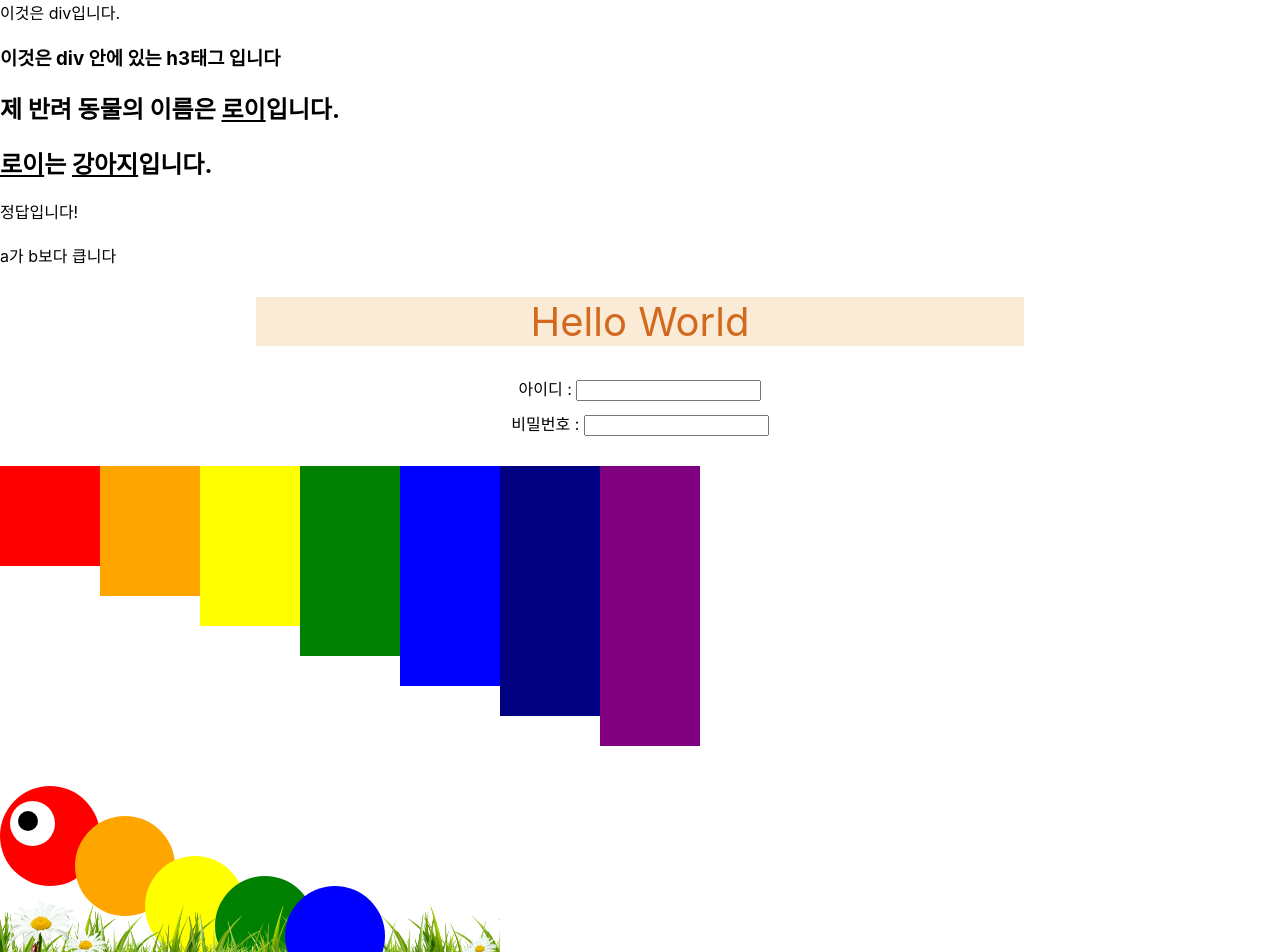
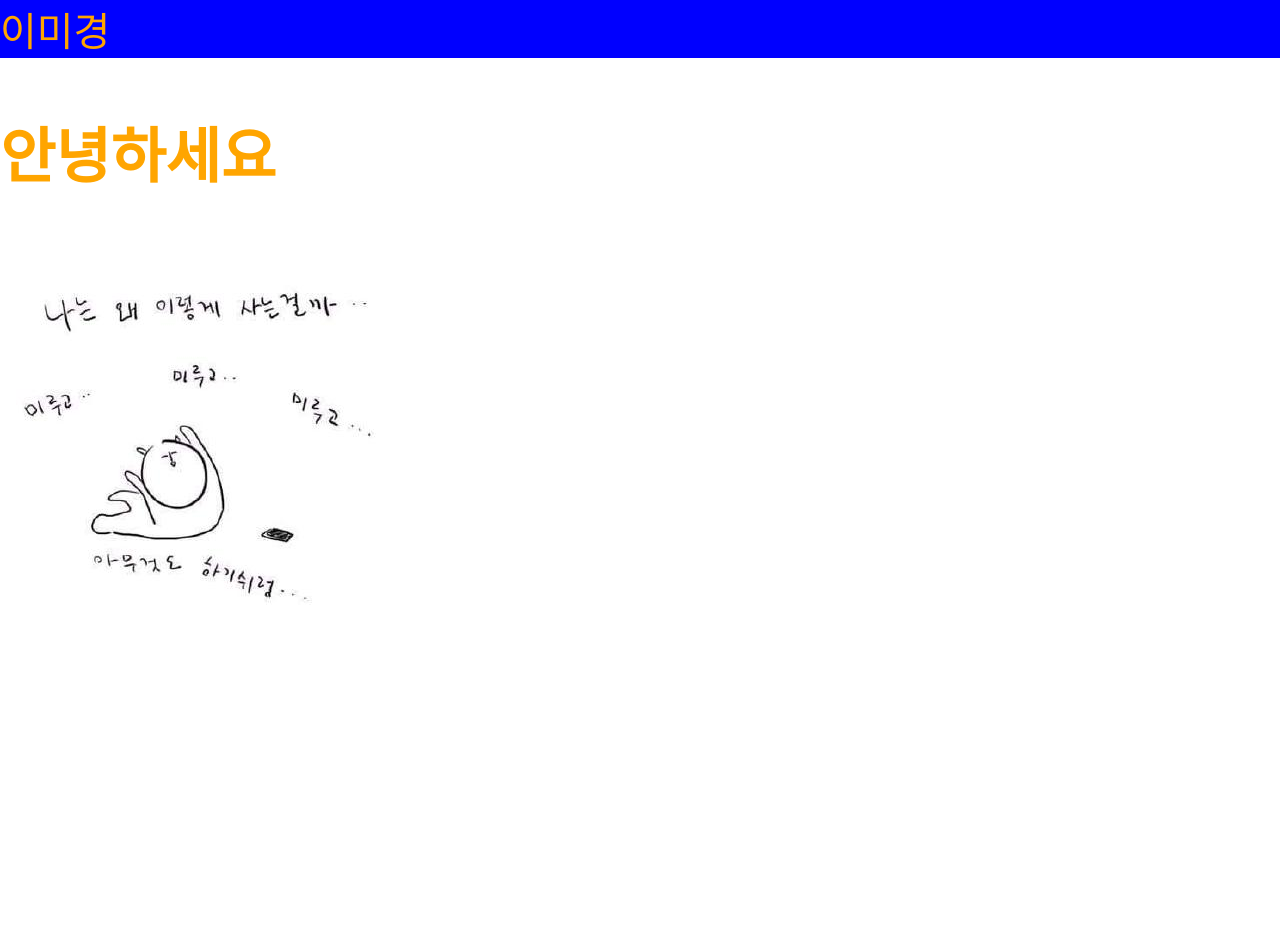
Before and after one commit to migyeonglee/ReactStudy, a React (Create React App) app in the folder first-app/: page / in a window 1280 px wide. Shown: the top 952 px of the page. After the commit the page ends 800 px from the top, so only its background shows below. Built offline with nearby package versions, Linux system fonts and the light colour scheme.

Commit message:
component

```diff
--- a/first-app/src/App.js
+++ b/first-app/src/App.js
@@ -1,7 +1,18 @@
-import logo from './logo.svg';
+// import logo from './logo.svg';
 import './App.css';
-import img from './img/pngwing.com (2).png';
+// import img from './img/pngwing.com (2).png';
+// import FunctionComponent from './functionComponent';
+// import ClassComponent from './classComponent';
+import Test from './test';
+import Test2 from './test2';
 function App() {
+    return (
+        <>
+      <Test />
+      <Test2 />
+
+</>     )
+}
     // const name = "이미경";
     // let classs ="";
 // if(name === "이미경"){
@@ -17,85 +28,89 @@ function App() {
 //     backgroundColor : "skyblue",
 //     marginBottom : "30px",
 // }
-let name = "로이";
-let animal = "강아지"
-let text = {
-    textDecoration: "underline",
-    display :"inline"
+// let name = "로이";
+// let animal = "강아지"
+// let text = {
+//     textDecoration: "underline",
+//     display :"inline"
 
-}
-let a = 3;
-let b = 1;
-let memo="";
-if(a > b ){
-memo = "a가 b보다 큽니다";
-}else if(a < b && a ===b){
-    memo = "a가 b보다 작거나 같습니다";
+// }
+// let a = 3;
+// let b = 1;
 
-}
-let login = {
-    textAlign: "center",
-    marginBottom : "10px"
-}
-let title = "Hello World";
-  return (
-   <>
-    {/* <h1>안녕</h1>
-    <h2>{name === "이미경" ? "kdt2기": "누구"}</h2> */}
-{/* <div className='App-header' style={styles}>안녕</div>
-<div style={{
-    color : "blue",
-    width : "100px",
-    height : "100px",
-    backgroundColor : "red",
-    }}>안녕</div>
-<hr />
-<br />
-<form action="">
-<input type="text" /><br />
-</form> */}
-<div>이것은 div입니다.</div>
-<div><h3>이것은 div 안에 있는 h3태그 입니다</h3></div>
+// let login = {
+//     textAlign: "center",
+//     marginBottom : "10px"
+// }
+// let title = "Hello World";
+//   return (
+//    <>
+//    <FunctionComponent />
+// <div>kdt 2기</div>
 
-<h2>제 반려 동물의 이름은 <p style={text}>{name}</p>입니다.</h2>
-<h2><p style={text}>{name}</p>는 <p style={text}>{animal}</p>입니다.</h2>
+/*
+   {/* 아래 xml */
+//  <h1>안녕</h1>
+//     <h2>{name === "이미경" ? "kdt2기": "누구"}</h2>
+//  <div className='App-header' style={styles}>안녕</div> */}
+// <div style={{
+//     color : "blue",
+//     width : "100px",
+//     height : "100px",
+//     backgroundColor : "red",
+//     }}>안녕</div>
+// <hr />
+// <br />
+// <form action="">
+// <input type="text" /><br />
+// </form>
 
-<div>{3+5==8 ? "정답입니다!" : "오답입니다!"}</div>
-<br />
-<div>{a>b && "a가 b보다 큽니다"}</div>
-<div className='test'>{title}</div>
-<div style={login}>아이디 : <input className='input' type="text" /></div>
-<div style={login}>비밀번호 : <input className='input' type="text" /></div>
+ // <div>이것은 div입니다.</div>
+// <div><h3>이것은 div 안에 있는 h3태그 입니다</h3></div>
 
-<div className='a'>
-<div className='red'></div>
-<div className='orange'></div>
-<div className='yellow'></div>
-<div className='green'></div>
-<div className='blue'></div>
-<div className='navy'></div>
-<div className='purple'></div>
-</div>
-<br />
-<br />
-<div className='q red'>
-    <div className='eye'>
-        <div className='mini'></div>
-    </div>
-    <div className='w orange'>
-        <div className='e yellow'>
-            <div className='r green'>
-                <div className='t blue'>
-                </div>
-            </div>
-        </div>
-    </div>
-</div>
-<img className='img' src={img} alt="" />
-<div></div>
-<br />
-   </>
-  );
-}
+// <h2>제 반려 동물의 이름은 <p style={text}>{name}</p>입니다.</h2>
+// <h2><p style={text}>{name}</p>는 <p style={text}>{animal}</p>입니다.</h2>
+
+// <div>{3+5===8 ? "정답입니다!" : "오답입니다!"}</div>
+// <br />
+// <div>{a>b && "a가 b보다 큽니다"}</div>
+// <div className='test'>{title}</div>
+// <div style={login}>아이디 : <input className='input' type="text" /></div>
+// <div style={login}>비밀번호 : <input className='input' type="text" /></div>
+
+// <div className='a'>
+// <div className='red'></div>
+// <div className='orange'></div>
+// <div className='yellow'></div>
+// <div className='green'></div>
+// <div className='blue'></div>
+// <div className='navy'></div>
+// <div className='purple'></div>
+// </div>
+// <br />
+// <br />
+// <div className='q red'>
+//     <div className='eye'>
+//         <div className='mini'></div>
+//     </div>
+//     <div className='w orange'>
+//         <div className='e yellow'>
+//             <div className='r green'>
+//                 <div className='t blue'>
+//                 </div>
+//             </div>
+//         </div>
+//     </div>
+// </div>
+// <img className='img' src={img} alt="" />
+// <div></div>
+// <br />
+//    </>
+//   );
+
+
+//
 
 export default App;
+// export default test;
+// export default test2;
--- /dev/null
+++ b/first-app/src/classComponent.js
@@ -0,0 +1,13 @@
+import { Component } from "react";
+
+class ClassComponent extends Component{
+    render(){
+        return(
+            <>
+            <div>안녕!!</div>
+            <div>classcomponent</div>
+            </>
+        )
+    }
+}
+export default ClassComponent;
--- /dev/null
+++ b/first-app/src/functionComponent.js
@@ -0,0 +1,17 @@
+function FunctionComponent(){
+return (
+    <>
+        <div>안녕</div>
+    </>
+    );
+}
+export default FunctionComponent;
+// const FunctionComponent = () => {
+    // return (
+        //     <>
+        //         <div></div>
+        //      </>
+        // )
+        // }
+
+// export default FunctionComponent;
--- /dev/null
+++ b/first-app/src/test.js
@@ -0,0 +1,20 @@
+// import { Component } from "react";
+
+// class Test extends Component{
+//     render(){
+    function Test(){
+        let name = "이미경";
+        let my_style = {
+            backgroundColor : "blue",
+            color : "orange",
+            fontSize : "40px",
+            padding : "12"
+        }
+        return(
+            <>
+            <div style={my_style}>{name}</div>
+            </>
+        )
+    }
+// }
+export default Test;
--- /dev/null
+++ b/first-app/src/test2.js
@@ -0,0 +1,19 @@
+// import { Component } from "react";
+import myImg from './img/97138102.png';
+// class Test2 extends Component{
+    // render(){
+        function Test2(){
+        let style ={
+            color : "orange",
+            fontSize : "40px",
+            marginTop : "20"
+        }
+        return(
+            <>
+           <div style={style}><h2>안녕하세요</h2></div>
+           <div style={style}><img src={myImg} alt="" /></div>
+            </>
+        )
+    }
+// }
+export default Test2;
```
Also changed, not shown: first-app/src/img/97138102.png (added).
